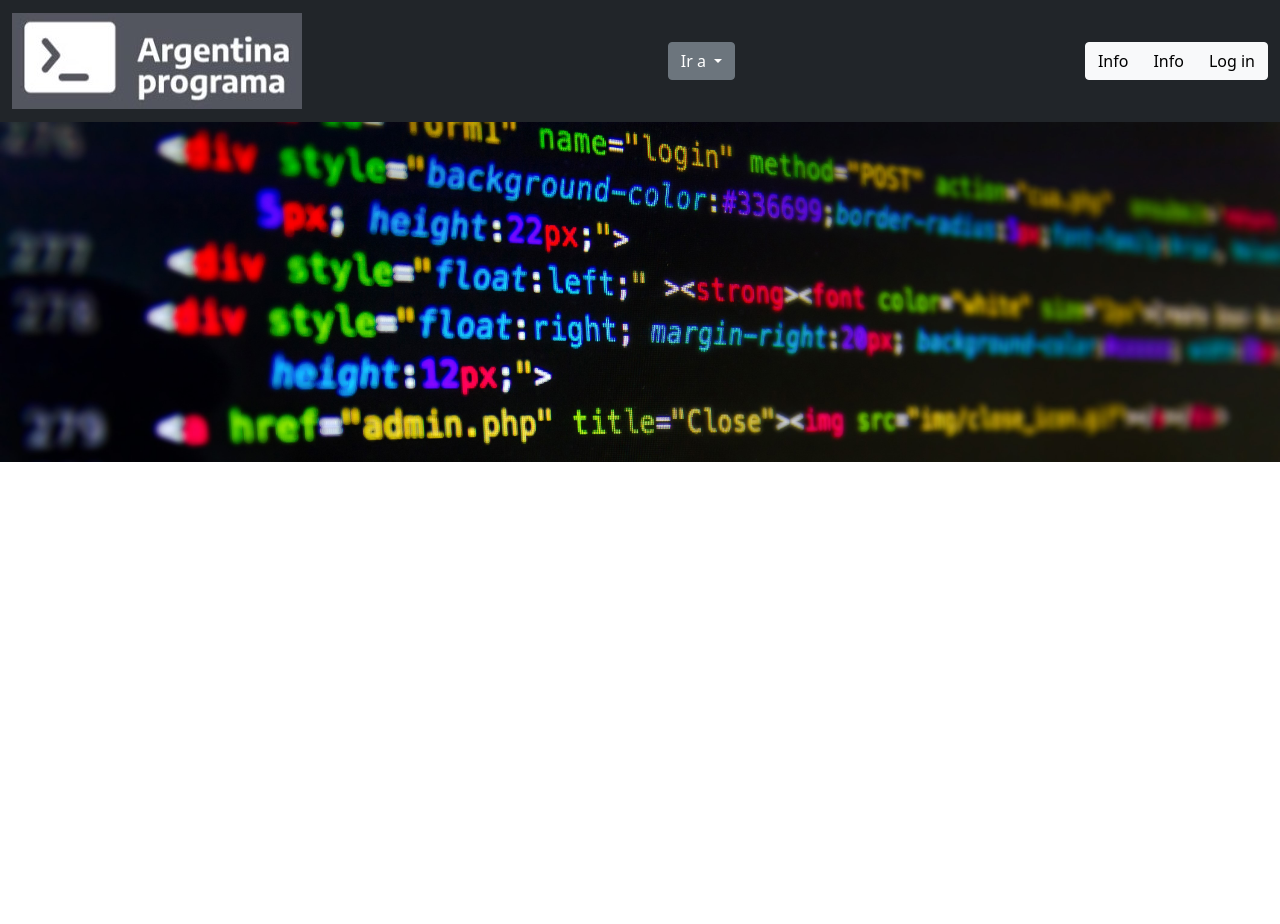
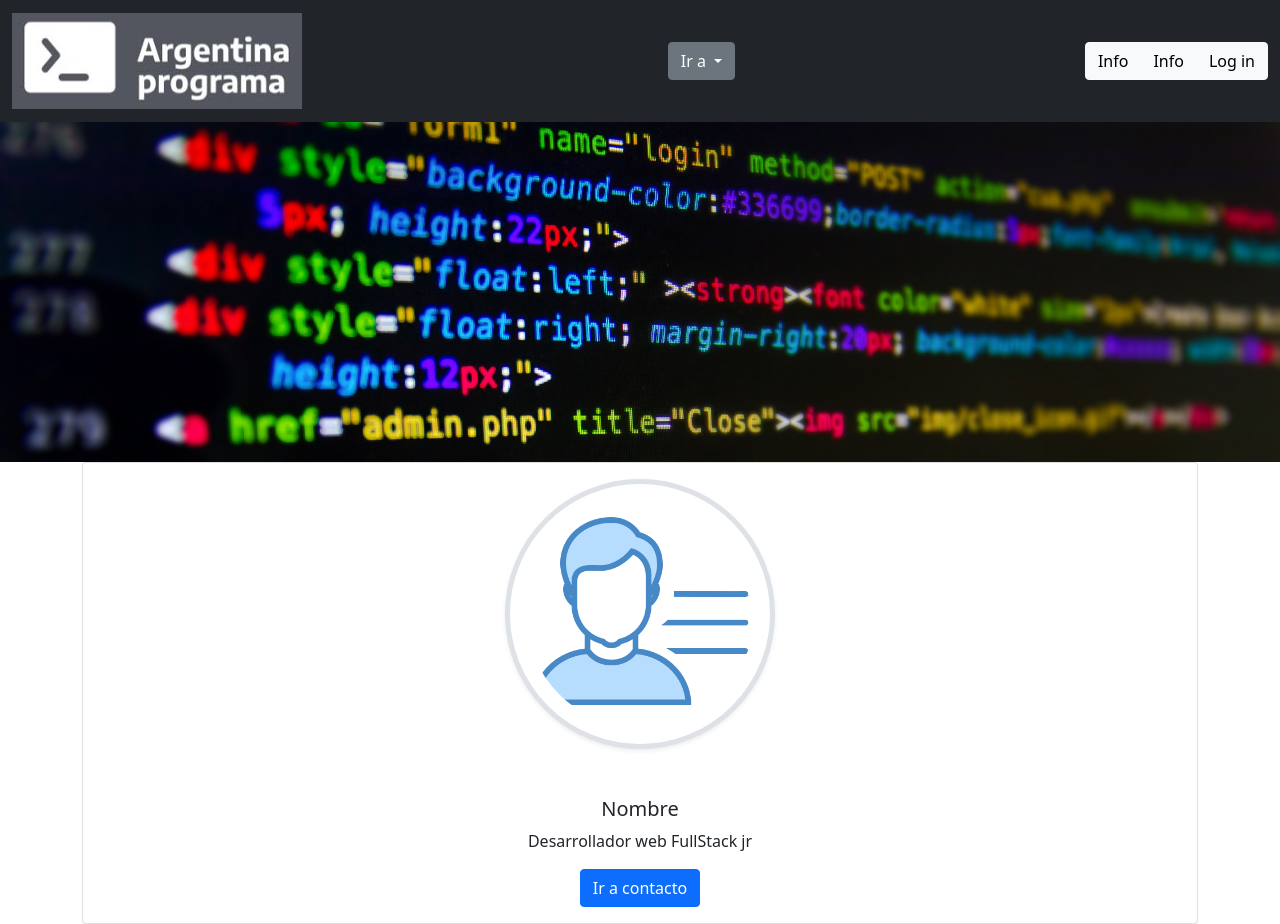
Before and after one commit to JoaquinVeraOrtega/Frontend-Angular, an Angular app: page / in a window 1280 px wide. Before the commit the page ends 800 px from the top, so only its background shows below. Built offline with nearby package versions, Linux system fonts and the light colour scheme.

Commit message:
creando componente Persona

```diff
--- a/src/app/app.component.html
+++ b/src/app/app.component.html
@@ -1,2 +1,3 @@
 <app-barra-de-navegacion></app-barra-de-navegacion>
 <app-img-background></app-img-background>
+<app-persona></app-persona>
--- a/src/app/app.module.ts
+++ b/src/app/app.module.ts
@@ -4,12 +4,14 @@ import { BrowserModule } from '@angular/platform-browser';
 import { AppComponent } from './app.component';
 import { BarraDeNavegacionComponent } from './components/barra-de-navegacion/barra-de-navegacion.component';
 import { ImgBackgroundComponent } from './components/img-background/img-background.component';
+import { PersonaComponent } from './components/persona/persona.component';
 
 @NgModule({
   declarations: [
     AppComponent,
     BarraDeNavegacionComponent,
-    ImgBackgroundComponent
+    ImgBackgroundComponent,
+    PersonaComponent
   ],
   imports: [
     BrowserModule
--- /dev/null
+++ b/src/app/components/persona/persona.component.html
@@ -0,0 +1,16 @@
+<div>
+    <div class="container text-center">
+    <div class="row"></div>
+      <div class="col-12">
+        <div class="card">
+
+          <div class="card-body">
+            <img src="../../../assets/img/profile img.png" class="rounded-circle img-fluid w-25 border border-5 shadow-sm p-3 mb-5 bg-body " alt="...">
+            <h5 class="card-title">Nombre</h5>
+            <p class="card-text">Desarrollador web FullStack jr</p>
+            <a href="#" class="btn btn-primary">Ir a contacto</a>
+          </div>
+        </div>
+      </div>
+    </div>
+  </div>
--- /dev/null
+++ b/src/app/components/persona/persona.component.ts
@@ -0,0 +1,15 @@
+import { Component, OnInit } from '@angular/core';
+
+@Component({
+  selector: 'app-persona',
+  templateUrl: './persona.component.html',
+  styleUrls: ['./persona.component.css']
+})
+export class PersonaComponent implements OnInit {
+
+  constructor() { }
+
+  ngOnInit(): void {
+  }
+
+}
```
Also changed, not shown: src/app/components/persona/persona.component.css (added), src/assets/img/profile img.png (added), 1 other file (tests, documents, lock files or other folders).
